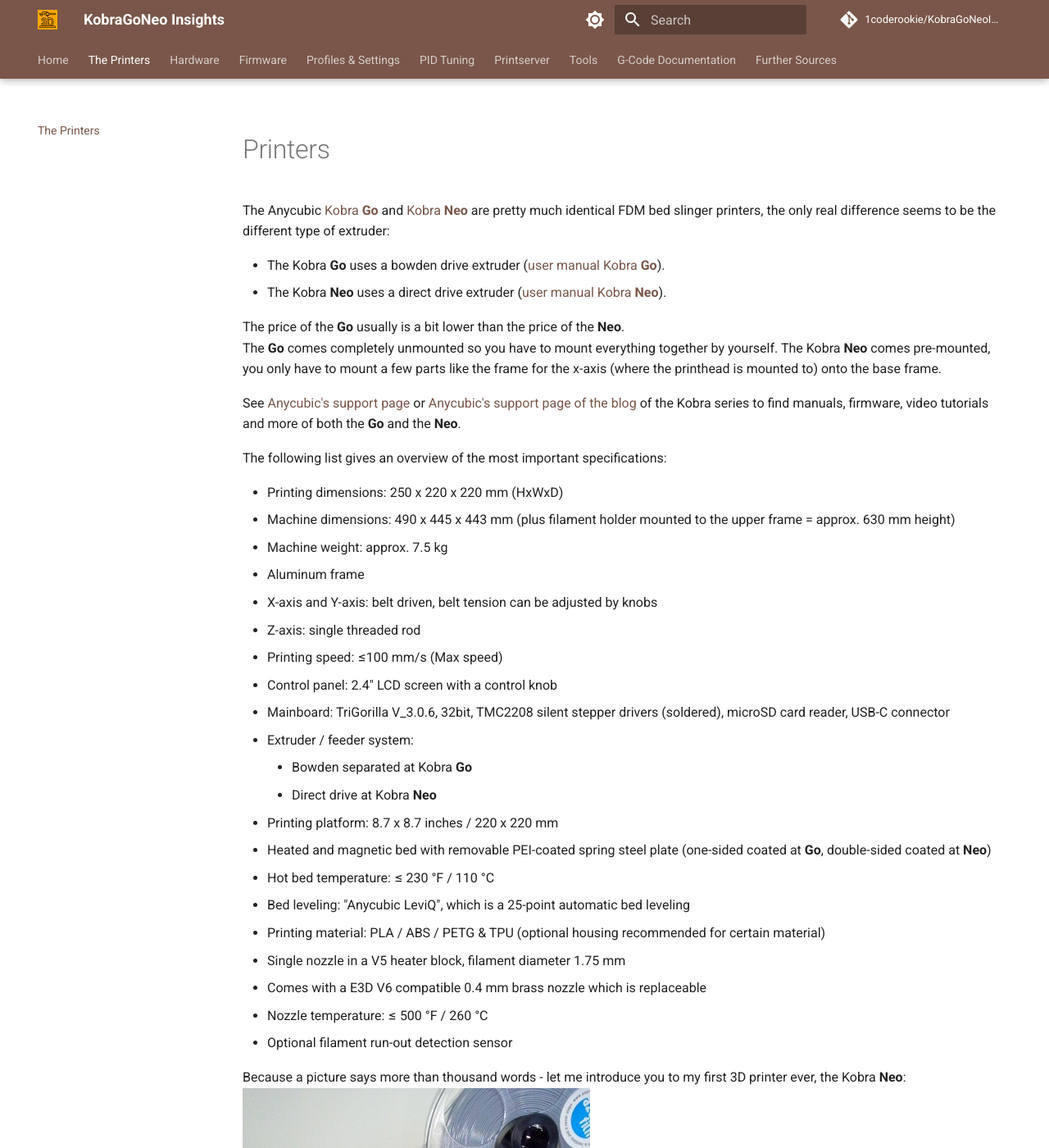
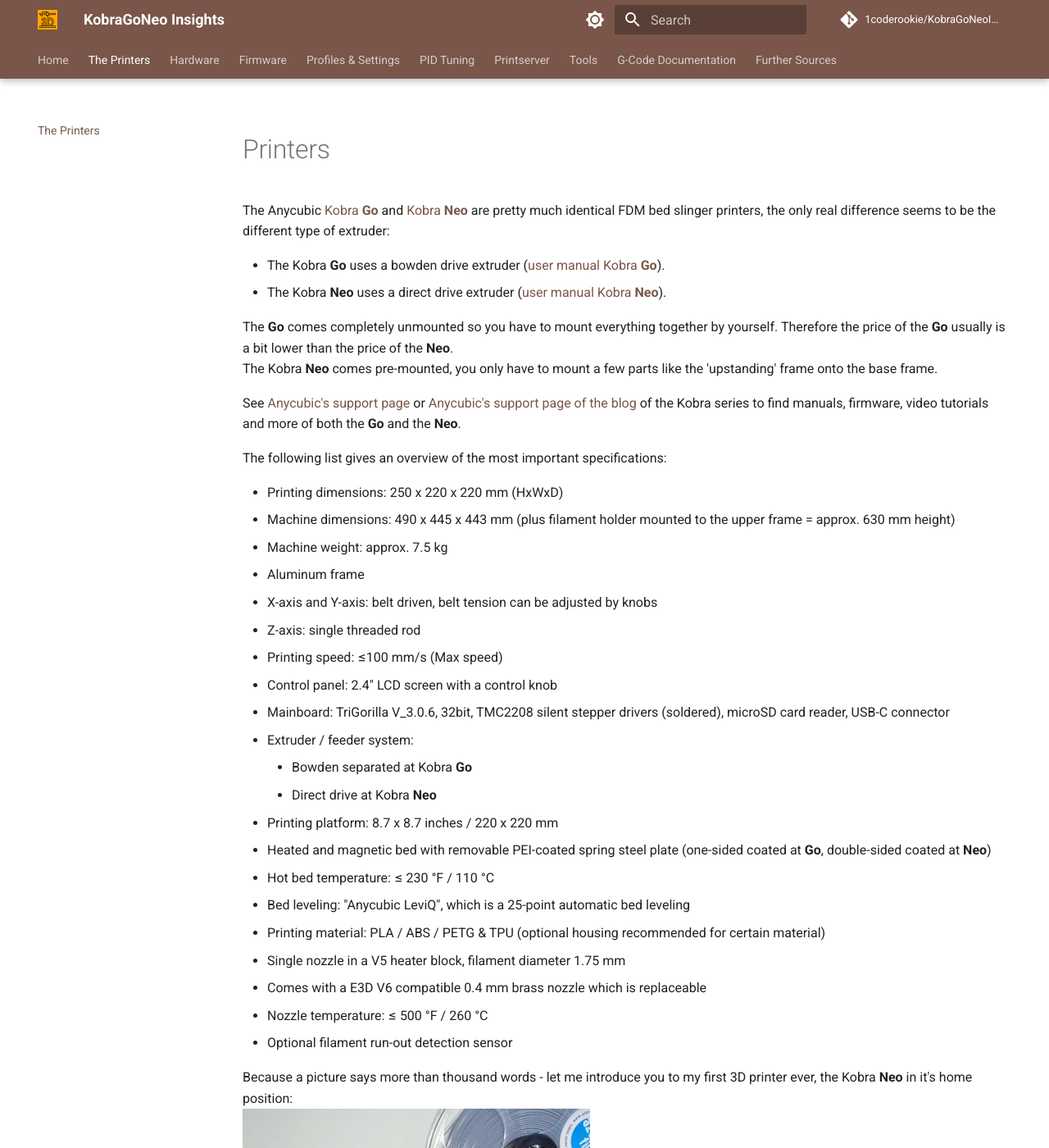
Before and after one commit to 1coderookie/KobraGoNeoInsights, an MkDocs documentation site: the page built from docs/printers.md, in a window 1280 px wide and 1400 px high. Shown: the whole window at 82% size. Built offline with MkDocs 1.6.1 and Material for MkDocs 9.7.7, drawn with Linux system fonts in a browser that asks for light colours; comment, search, counter and statistics services are not loaded.

Commit message:
Update printers.md

```diff
--- a/docs/printers.md
+++ b/docs/printers.md
@@ -6,8 +6,8 @@
 - The Kobra **Go** uses a bowden drive extruder ([user manual Kobra **Go**](https://cdn.shopify.com/s/files/1/0245/5519/2380/files/Anycubic_Kobra_Go_User_Manual_221102_V0.0.4.pdf?v=1667812989)).
 - The Kobra **Neo** uses a direct drive extruder ([user manual Kobra **Neo**](https://cdn.shopify.com/s/files/1/0245/5519/2380/files/Anycubic_Kobra_Neo_20230109_V0.1.0_English.pdf?v=1673859391)).
 
-The price of the **Go** usually is a bit lower than the price of the **Neo**.
-The **Go** comes completely unmounted so you have to mount everything together by yourself. The Kobra **Neo** comes pre-mounted, you only have to mount a few parts like the frame for the x-axis (where the printhead is mounted to) onto the base frame.
+The **Go** comes completely unmounted so you have to mount everything together by yourself. Therefore the price of the **Go** usually is a bit lower than the price of the **Neo**.
+The Kobra **Neo** comes pre-mounted, you only have to mount a few parts like the 'upstanding' frame onto the base frame.
 
 See [Anycubic's support page](https://www.anycubic.com/pages/firmware-software) or [Anycubic's support page of the blog](https://www.anycubic.com/blogs/news/all-you-need-to-know-about-kobra-series) of the Kobra series to find manuals, firmware, video tutorials and more of both the **Go** and the **Neo**.
 
@@ -35,5 +35,5 @@
 - Nozzle temperature: ≤ 500 °F / 260 °C
 - Optional filament run-out detection sensor
 
-Because a picture says more than thousand words - let me introduce you to my first 3D printer ever, the Kobra **Neo**:
+Because a picture says more than thousand words - let me introduce you to my first 3D printer ever, the Kobra **Neo** in it's home position:
 ![Kobra Neo](assets/images/printers_neo_web.jpg)
```
